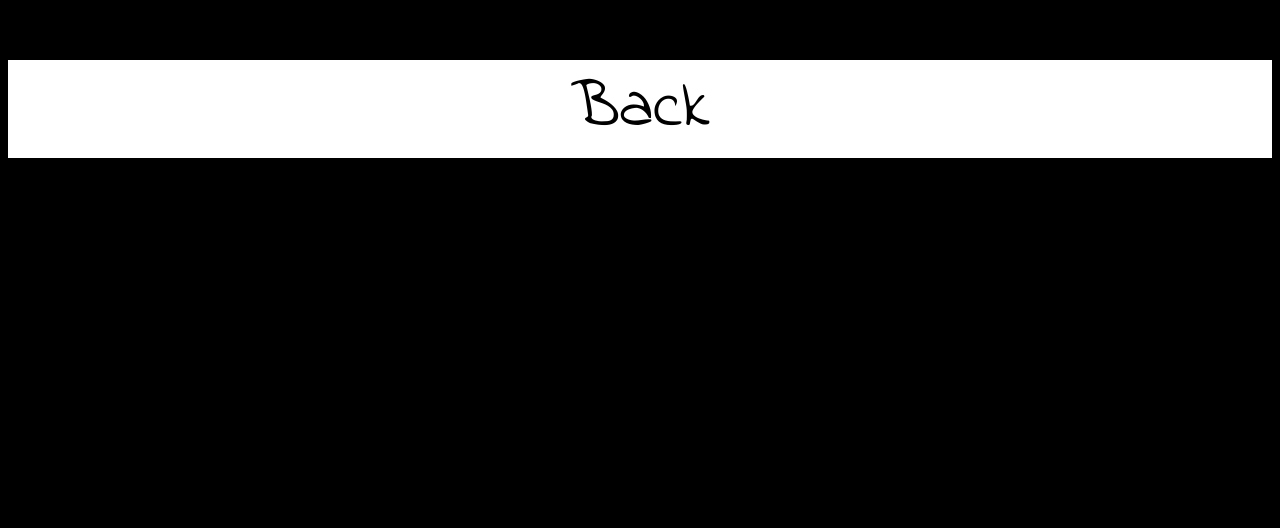
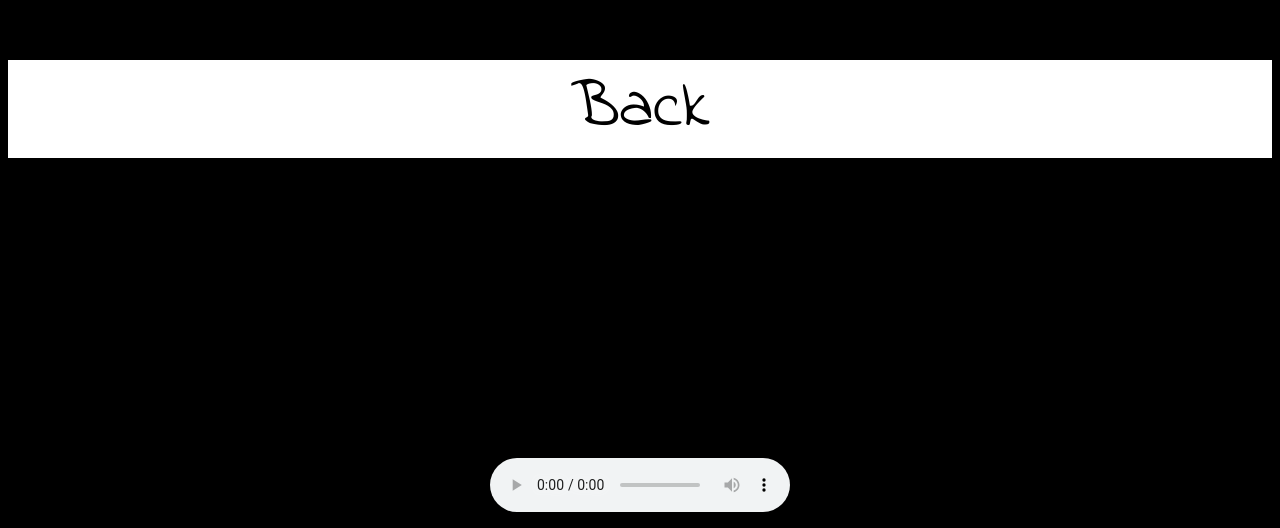
Before and after one commit to uyennnguyenn/portfolio, a plain HTML site: page page_two.html in a window 1280 px wide. Shown: the part 1678-2206 px from the top of the page. Before the commit the page ends 2168 px from the top, so only its background shows below. Drawn offline with Linux system fonts and the light colour scheme.

Commit message:
update page_two.html

```diff
--- a/page_two.html
+++ b/page_two.html
@@ -17,6 +17,7 @@
     <div id="seven">
     <a href="page_one.html"><p>Back</p></a>
   </div>
-<embed name="cruel" src="/music/cruel.mp3" loop="false" hidden="true" autostart="true">
+  <audio src="/music/cruel.mp3" controls>
+  </audio>
   </body>
 </html>
```
